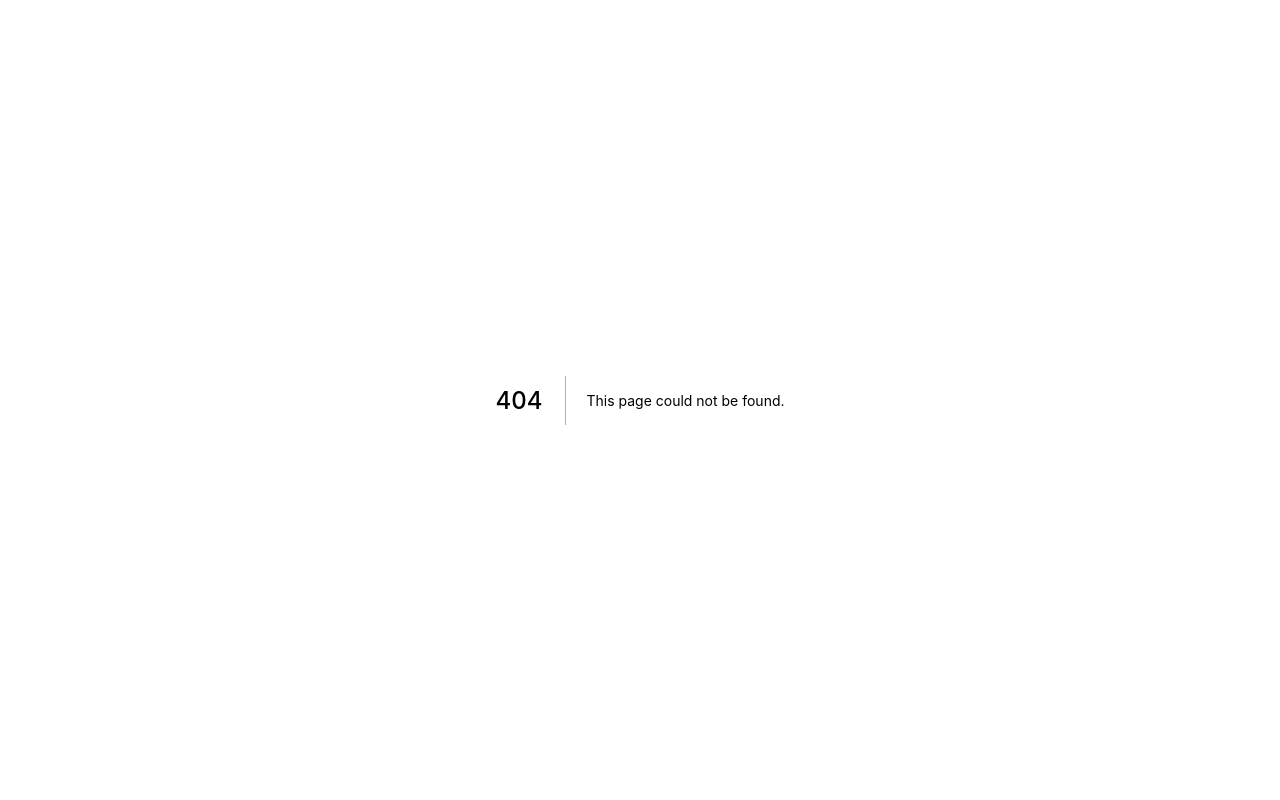
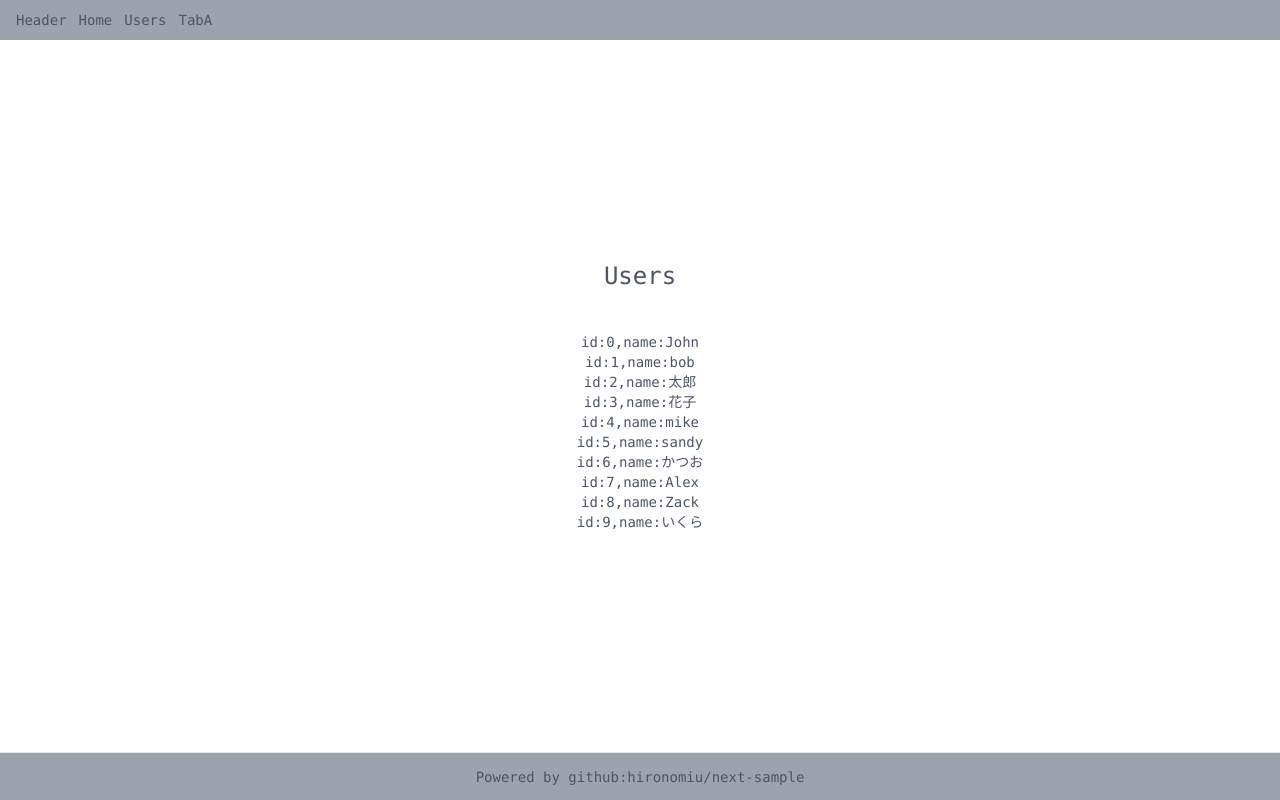
Before and after one commit to hironomiu/next-sample, a Next.js app: page /users in a window 1280 px wide. Before the commit this address had no page. Built offline with nearby package versions, Linux system fonts and the light colour scheme.

Commit message:
commited

```diff
--- a/components/Header.tsx
+++ b/components/Header.tsx
@@ -8,6 +8,9 @@ const Header = () => {
         <Link href="/">
           <a>Home</a>
         </Link>
+        <Link href="users">
+          <a>Users</a>
+        </Link>
         <Link href="tab-a">
           <a>TabA</a>
         </Link>
--- a/pages/index.tsx
+++ b/pages/index.tsx
@@ -1,27 +1,12 @@
-import Layout from "../components/Layout"
+import Layout from '../components/Layout'
 
 const Home = (props) => {
   const lines = Object.values(props)
   return (
     <Layout>
-      {/* TODO 型 */}
-      {lines.map((line:any, index) => (
-        <p key={index}>
-          id:{line.id},name:{line.name}
-        </p>
-      ))}
+      <h1 className="text-2xl">Home</h1>
     </Layout>
   )
 }
 
-Home.getInitialProps = async ({ req }) => {
-  const url = process.env.VERCEL_URL
-    ? 'https://' + process.env.VERCEL_URL
-    : 'http://localhost:3003'
-  console.log(url)
-  const response = await fetch(url + '/api/hoge')
-  const posts = await response.json()
-  return posts
-}
-
 export default Home
--- a/pages/tab-a.tsx
+++ b/pages/tab-a.tsx
@@ -1,6 +1,10 @@
 import Layout from '../components/Layout'
 
 const TabA = () => {
-  return <Layout>TabA</Layout>
+  return (
+    <Layout>
+      <h1 className="text-2xl">TabA</h1>
+    </Layout>
+  )
 }
 export default TabA
--- /dev/null
+++ b/pages/users.tsx
@@ -0,0 +1,27 @@
+import Layout from '../components/Layout'
+const Users = (props) => {
+  const lines = Object.values(props)
+  return (
+    <Layout>
+      <h1 className="text-2xl pb-10">Users</h1>
+      {/* TODO 型 */}
+      {lines.map((line: any, index) => (
+        <p key={index}>
+          id:{line.id},name:{line.name}
+        </p>
+      ))}
+    </Layout>
+  )
+}
+
+Users.getInitialProps = async ({ req }) => {
+  const url = process.env.VERCEL_URL
+    ? 'https://' + process.env.VERCEL_URL
+    : 'http://localhost:3003'
+  console.log(url)
+  const response = await fetch(url + '/api/users')
+  const posts = await response.json()
+  return posts
+}
+
+export default Users
```
